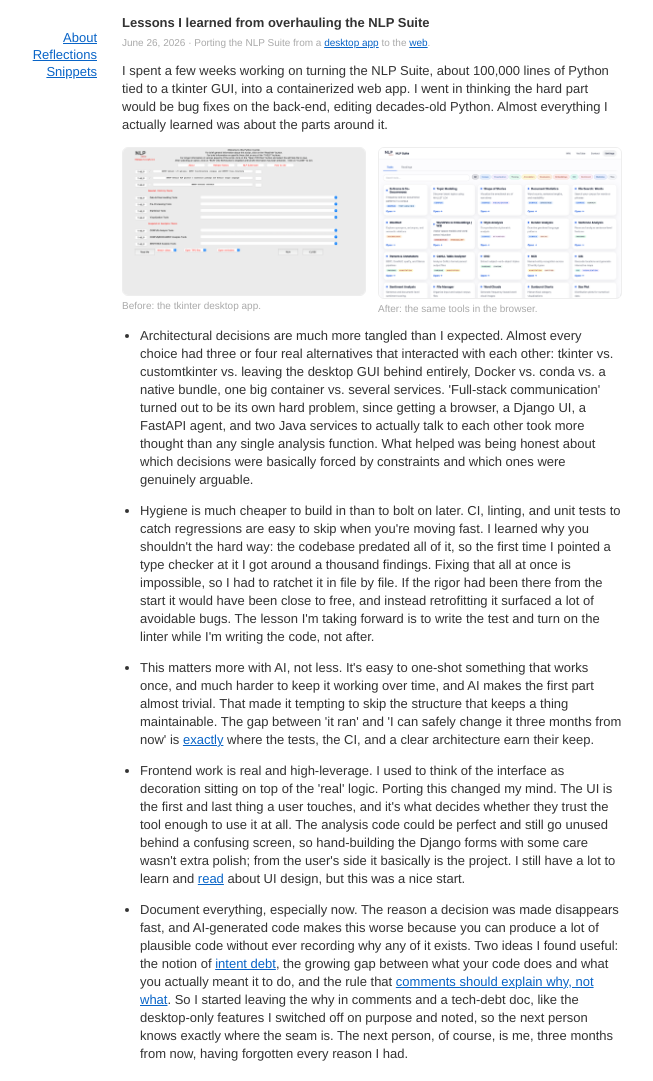
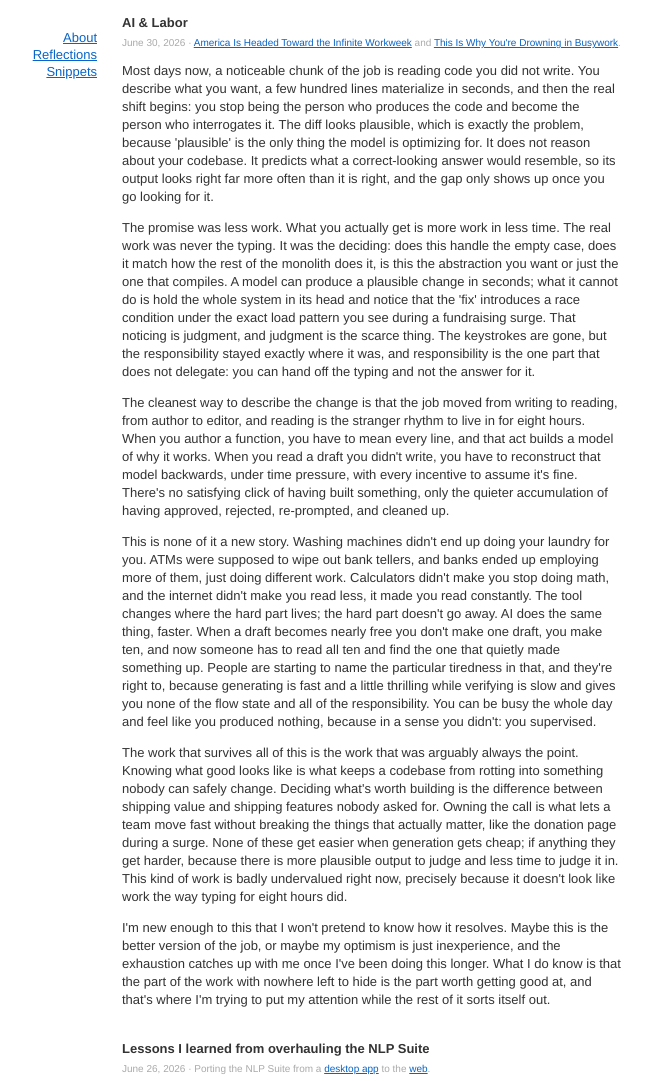
Before and after one commit to coralynnkc/coralynnkc.github.io, a plain HTML site: page reflections.html in a window 1280 px wide. Shown: the top 1081 px of the page, without its empty margins (77-730 px from the left). Drawn offline with Linux system fonts and the light colour scheme.

Commit message:
20260630: reflections

```diff
--- a/reflections.html
+++ b/reflections.html
@@ -15,6 +15,101 @@
         <a href="snippets.html">Snippets</a>
       </nav>
       <main>
+        <article class="reflection">
+          <h2>AI &amp; Labor</h2>
+          <p class="source">
+            June 30, 2026 ·
+            <a
+              href="https://www.theatlantic.com/technology/2026/06/ai-agents-jobs-exhaustion/687596/"
+              target="_blank"
+              rel="noopener"
+              >America Is Headed Toward the Infinite Workweek</a
+            >
+            and
+            <a
+              href="https://www.nytimes.com/2026/05/11/opinion/ai-jobs-chores-work.html"
+              target="_blank"
+              rel="noopener"
+              >This Is Why You're Drowning in Busywork</a
+            >.
+          </p>
+          <p>
+            Most days now, a noticeable chunk of the job is reading code you did
+            not write. You describe what you want, a few hundred lines
+            materialize in seconds, and then the real shift begins: you stop
+            being the person who produces the code and become the person who
+            interrogates it. The diff looks plausible, which is exactly the
+            problem, because 'plausible' is the only thing the model is
+            optimizing for. It does not reason about your codebase. It predicts
+            what a correct-looking answer would resemble, so its output looks
+            right far more often than it is right, and the gap only shows up
+            once you go looking for it.
+          </p>
+          <p>
+            The promise was less work. What you actually get is more work in
+            less time. The real work was never the typing. It was the deciding:
+            does this handle the empty case, does it match how the rest of the
+            monolith does it, is this the abstraction you want or just the one
+            that compiles. A model can produce a plausible change in seconds;
+            what it cannot do is hold the whole system in its head and notice
+            that the 'fix' introduces a race condition under the exact load
+            pattern you see during a fundraising surge. That noticing is
+            judgment, and judgment is the scarce thing. The keystrokes are gone,
+            but the responsibility stayed exactly where it was, and
+            responsibility is the one part that does not delegate: you can hand
+            off the typing and not the answer for it.
+          </p>
+          <p>
+            The cleanest way to describe the change is that the job moved from
+            writing to reading, from author to editor, and reading is the
+            stranger rhythm to live in for eight hours. When you author a
+            function, you have to mean every line, and that act builds a model
+            of why it works. When you read a draft you didn't write, you have to
+            reconstruct that model backwards, under time pressure, with every
+            incentive to assume it's fine. There's no satisfying click of having
+            built something, only the quieter accumulation of having approved,
+            rejected, re-prompted, and cleaned up.
+          </p>
+          <p>
+            This is none of it a new story. Washing machines didn't end up doing
+            your laundry for you. ATMs were supposed to wipe out bank tellers,
+            and banks ended up employing more of them, just doing different
+            work. Calculators didn't make you stop doing math, and the internet
+            didn't make you read less, it made you read constantly. The tool
+            changes where the hard part lives; the hard part doesn't go away. AI
+            does the same thing, faster. When a draft becomes nearly free you
+            don't make one draft, you make ten, and now someone has to read all
+            ten and find the one that quietly made something up. People are
+            starting to name the particular tiredness in that, and they're right
+            to, because generating is fast and a little thrilling while
+            verifying is slow and gives you none of the flow state and all of
+            the responsibility. You can be busy the whole day and feel like you
+            produced nothing, because in a sense you didn't: you supervised.
+          </p>
+          <p>
+            The work that survives all of this is the work that was arguably
+            always the point. Knowing what good looks like is what keeps a
+            codebase from rotting into something nobody can safely change.
+            Deciding what's worth building is the difference between shipping
+            value and shipping features nobody asked for. Owning the call is
+            what lets a team move fast without breaking the things that actually
+            matter, like the donation page during a surge. None of these get
+            easier when generation gets cheap; if anything they get harder,
+            because there is more plausible output to judge and less time to
+            judge it in. This kind of work is badly undervalued right now,
+            precisely because it doesn't look like work the way typing for eight
+            hours did.
+          </p>
+          <p>
+            I'm new enough to this that I won't pretend to know how it resolves.
+            Maybe this is the better version of the job, or maybe my optimism is
+            just inexperience, and the exhaustion catches up with me once I've
+            been doing this longer. What I do know is that the part of the work
+            with nowhere left to hide is the part worth getting good at, and
+            that's where I'm trying to put my attention while the rest of it
+            sorts itself out.
+          </p>
+        </article>
         <article class="reflection">
           <h2>Lessons I learned from overhauling the NLP Suite</h2>
           <p class="source">
```
